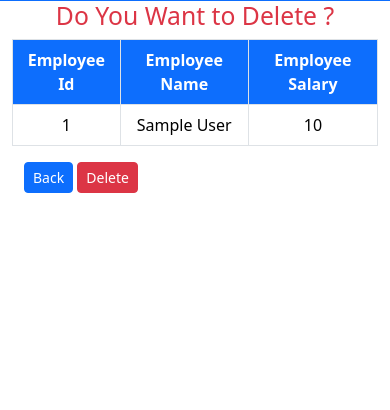
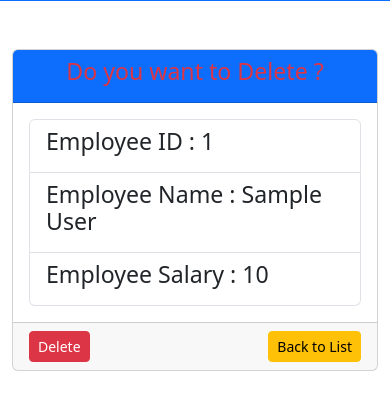
Before and after one commit to sssituser/Django9thbatch12to1Repo, a Django app: page /delete/1/ in a window 390 px wide. Shown: the part 95-505 px from the top of the page. Run offline with Django 5.2, Linux system fonts and the light colour scheme; tables that the repository leaves empty hold one stand-in row (values such as "Sample post"); some libraries are stand-ins or nearby versions.

Commit message:
CBV Complete Application

```diff
--- a/6.ClassBasedViewsProjects/cbv2/myapp/urls.py
+++ b/6.ClassBasedViewsProjects/cbv2/myapp/urls.py
@@ -6,5 +6,5 @@ urlpatterns = [
     path('create/',CreateEmployee.as_view()),
     path('edit/<int:pk>/',EditEmployee.as_view()),
     path('delete/<int:pk>/',RemoveEmployee.as_view()),
-    path('details/',EmployeeDetail.as_view()),
+    path('details/<int:pk>/',EmployeeDetail.as_view()),
 ]
--- /dev/null
+++ b/6.ClassBasedViewsProjects/cbv2/templates/myapp/employee_confirm_delete.html
@@ -0,0 +1,48 @@
+{%extends 'myapp/base.html'%}
+{%load widget_tweaks%}
+{%block body_block%}
+
+<div class="container">
+    <div class="row d-flex justify-content-center">
+        <div class="col-md-5">
+            <div class="card mt-5">
+
+                <div class="card-header bg-primary text-danger text-center">
+                    <p class="h3">
+                       Do you want to Delete ?
+                    </p>
+                </div>
+
+                <div class="card-body">
+
+                        <ul class="list-group">
+                        <li class="list-group-item">
+                            <p class="h3">Employee ID : {{employee.EmployeeId}}</p>
+                        </li>
+                        <li class="list-group-item">
+                            <p class="h3">Employee Name : {{employee.EmployeeName}}</p>
+                        </li>
+                        <li class="list-group-item">
+                            <p class="h3">Employee Salary : {{employee.EmployeeSalary}}</p>
+                        </li>
+                    </ul>
+
+
+                </div>
+
+                <div class="card-footer">
+                    <form action="" method="POST">
+                        {%csrf_token%}
+                        <button class="btn btn-danger btn-sm">Delete</button>
+                        <a href="/" class="btn btn-sm btn-warning float-end">Back to List</a>
+                    </form>
+                </div>
+
+            </div>
+        </div>
+    </div>
+</div>
+
+
+
+{%endblock%}
```
Also changed, not shown: 6.ClassBasedViewsProjects/cbv2/templates/myapp/employee_detail.html (+42 -0 lines), 6.ClassBasedViewsProjects/cbv2/templates/myapp/employee_form.html (+32 -0 lines), 6.ClassBasedViewsProjects/cbv2/templates/myapp/employee_list.html (+9 -2 lines), 6.ClassBasedViewsProjects/cbv2/db.sqlite3, 6.ClassBasedViewsProjects/cbv2/templates/myapp/employee_confrim_delete.html (deleted).
